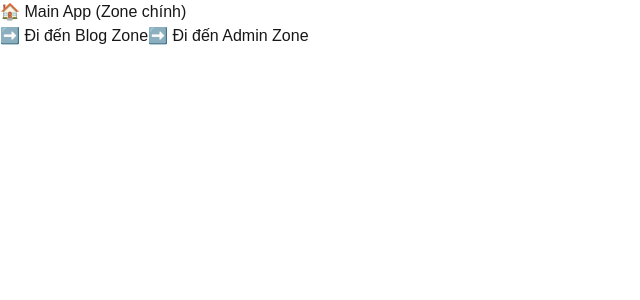
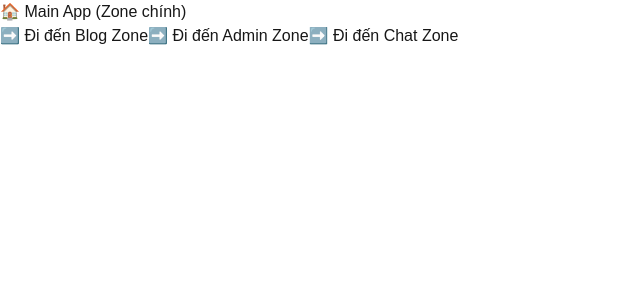
Before and after one commit to veejvn/multi-zone-app, a Next.js app in the folder main-app/: page / in a window 1280 px wide. Shown: the top 300 px of the page, without its empty margins (0-640 px from the left). Built offline with nearby package versions, Linux system fonts and the light colour scheme.

Commit message:
feat: add chat zone link and update rewrites in Next.js configuration

```diff
--- a/main-app/next.config.ts
+++ b/main-app/next.config.ts
@@ -12,6 +12,11 @@ const nextConfig: NextConfig = {
         source: '/admin/:path*',
         destination: 'https://multi-zone-admin-app.vercel.app/:path*',
         //destination: 'http://localhost:3002/:path*',
+      },
+      {
+        source: '/chat/:path*',
+        destination: 'https://element-chat.vercel.app/:path*',
+        //destination: 'http://localhost:3002/:path*',
       }
     ];
   }
--- a/main-app/src/app/page.tsx
+++ b/main-app/src/app/page.tsx
@@ -10,6 +10,9 @@ export default function Home() {
       <Link href="/admin" prefetch={false}>
         ➡️ Đi đến Admin Zone
       </Link>
+       <Link href="/chat" prefetch={false}>
+        ➡️ Đi đến Chat Zone
+      </Link>
     </main>
   );
 }
```
